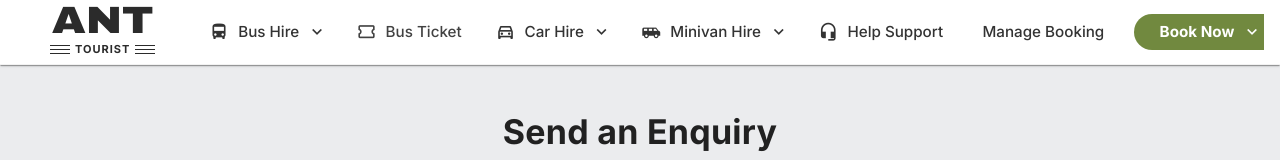
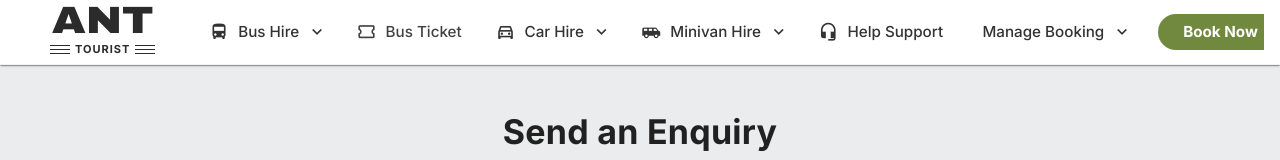
Before and after one commit to saktiswarupmishra/send-enquiry, a Vue app in the folder send-enquiry/frontend/: page /send-enquiry in a window 1280 px wide. Shown: the top 160 px of the page. Built offline with nearby package versions, Linux system fonts and the light colour scheme.

Commit message:
feat: implement responsive NavBar component with dropdown menus and mobile drawer navigation

```diff
--- a/send-enquiry/frontend/src/components/NavBar.vue
+++ b/send-enquiry/frontend/src/components/NavBar.vue
@@ -64,7 +64,16 @@
         </v-menu>
 
         <v-btn variant="text" to="/payment" class="nav-btn" prepend-icon="mdi-headset">Help Support</v-btn>
-        <v-btn variant="text" to="/send-enquiry" :active="false" class="nav-btn">Manage Booking</v-btn>
+
+        <!-- Manage Booking Dropdown -->
+        <v-menu open-on-hover transition="slide-y-transition" :close-delay="100">
+          <template v-slot:activator="{ props }">
+            <v-btn variant="text" v-bind="props" to="/send-enquiry" :active="false" class="nav-btn" append-icon="mdi-chevron-down">Manage Booking</v-btn>
+          </template>
+          <v-list class="dropdown-list py-2" bg-color="white" elevation="4">
+            <!-- No content as requested -->
+          </v-list>
+        </v-menu>
 
         <!-- Book Now Dropdown -->
         <v-menu open-on-hover transition="slide-y-transition" :close-delay="100">
@@ -153,7 +162,13 @@
       </v-list-group>
 
       <v-list-item to="/payment" prepend-icon="mdi-headset" title="Help Support" class="mb-1"></v-list-item>
-      <v-list-item to="/send-enquiry" :active="false" title="Manage Booking" class="mb-1"></v-list-item>
+
+      <v-list-group value="Manage Booking">
+        <template v-slot:activator="{ props }">
+          <v-list-item v-bind="props" to="/send-enquiry" :active="false" title="Manage Booking" class="mb-1"></v-list-item>
+        </template>
+        <!-- No content as requested -->
+      </v-list-group>
 
       <v-list-group value="Book Now">
         <template v-slot:activator="{ props }">
```
